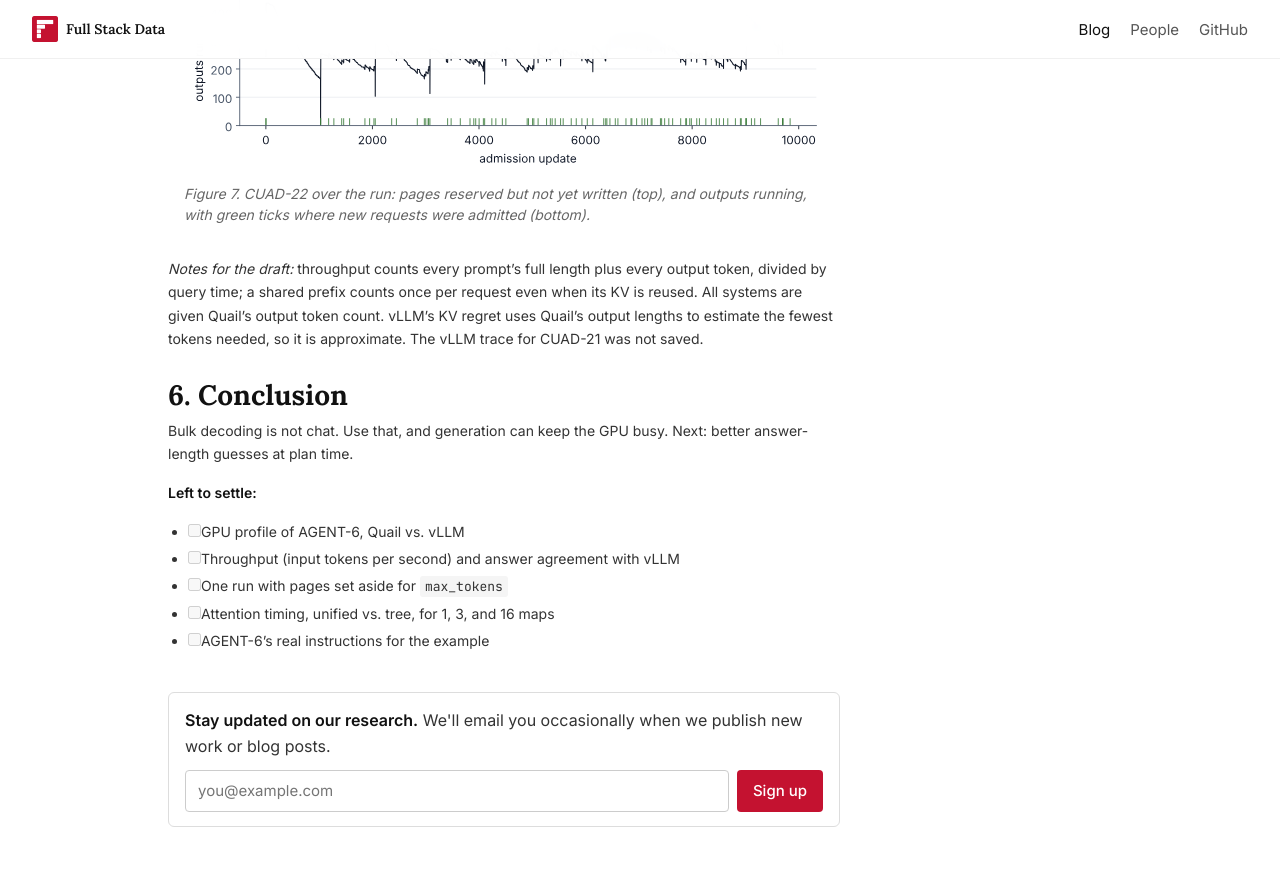
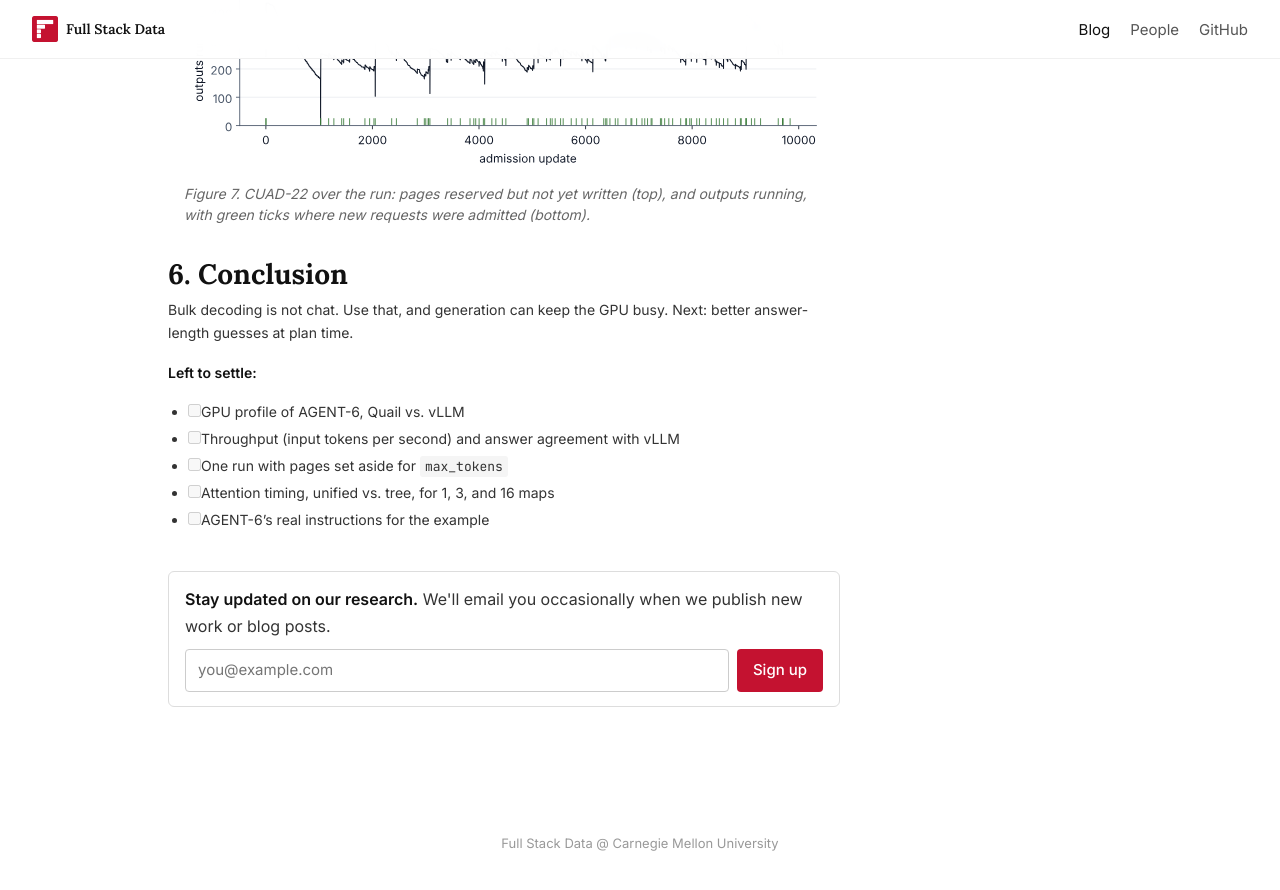
Before and after one commit to fsdatalab/fsdatalab.github.io, a Jekyll site: the page built from _posts/2026-11-03-ai-map.md, in a window 1280 px wide and 900 px high, scrolled down 10558 px. Shown: the top 890 px of the window. Built offline with Jekyll 4.4.1, drawn with Linux system fonts in a browser that asks for light colours.

Commit message:
Remove the draft measurement note from the AI.MAP post
Co-Authored-By: Claude Opus 5.5 <noreply@anthropic.com>
Claude-Session: https://claude.ai/code/session_012G22YMQssRfNYLRetzTaCz

```diff
--- a/_posts/2026-11-03-ai-map.md
+++ b/_posts/2026-11-03-ai-map.md
@@ -269,7 +269,6 @@ Finally, Figure 7 shows CUAD-22 over the run. The reserved pages stay below the
 <figcaption>Figure 7. CUAD-22 over the run: pages reserved but not yet written (top), and outputs running, with green ticks where new requests were admitted (bottom).</figcaption>
 </figure>
 
-*Notes for the draft:* throughput counts every prompt's full length plus every output token, divided by query time; a shared prefix counts once per request even when its KV is reused. All systems are given Quail's output token count. vLLM's KV regret uses Quail's output lengths to estimate the fewest tokens needed, so it is approximate. The vLLM trace for CUAD-21 was not saved.
 
 # 6. Conclusion
 
```
